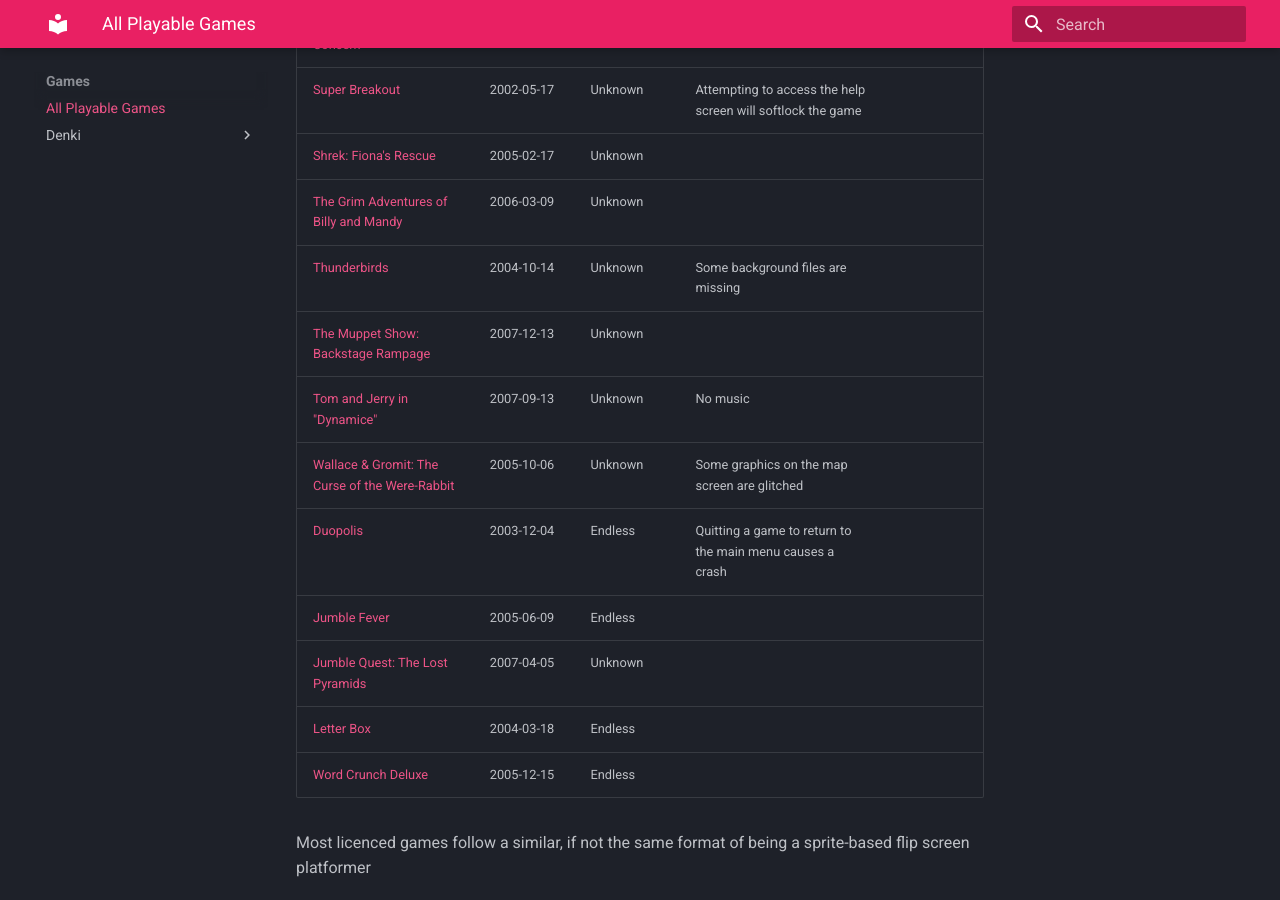
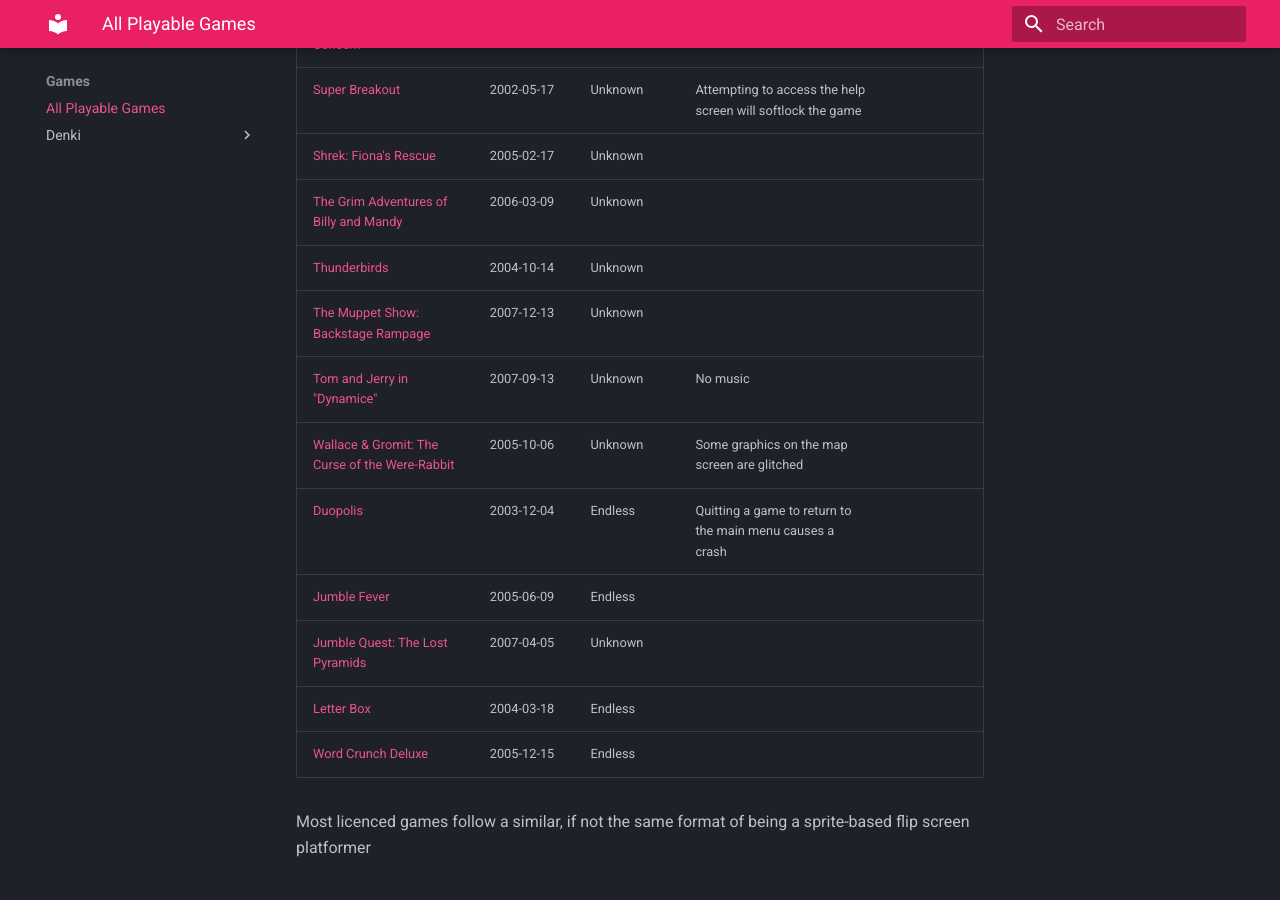
Before and after one commit to cobaltgit/sky-games-archive, an MkDocs documentation site: the page built from docs/games/index.md, in a window 1280 px wide and 900 px high, scrolled down 2595 px. Built offline with MkDocs 1.6.1 and Material for MkDocs 9.7.7, drawn with Linux system fonts in a browser that asks for light colours; comment, search, counter and statistics services are not loaded.

```diff
--- a/docs/games/index.md
+++ b/docs/games/index.md
@@ -56,7 +56,7 @@
 [Super Breakout](/games/denki/super-breakout)|2002-05-17|Unknown|Attempting to access the help screen will softlock the game|
 [Shrek: Fiona's Rescue](/games/denki/shrek-fiona-rescue)|2005-02-17|Unknown|
 [The Grim Adventures of Billy and Mandy](/games/denki/billy-and-mandy)|2006-03-09|Unknown|
-[Thunderbirds](/games/denki/thunderbirds)|2004-10-14|Unknown|Some background files are missing|
+[Thunderbirds](/games/denki/thunderbirds)|2004-10-14|Unknown|
 [The Muppet Show: Backstage Rampage](/games/denki/muppets)|2007-12-13|Unknown|
 [Tom and Jerry in "Dynamice"](/games/denki/tj-dynamice)|2007-09-13|Unknown|No music
 [Wallace & Gromit: The Curse of the Were-Rabbit](/games/denki/wallace-gromit-were-rabbit)|2005-10-06|Unknown|Some graphics on the map screen are glitched
```
